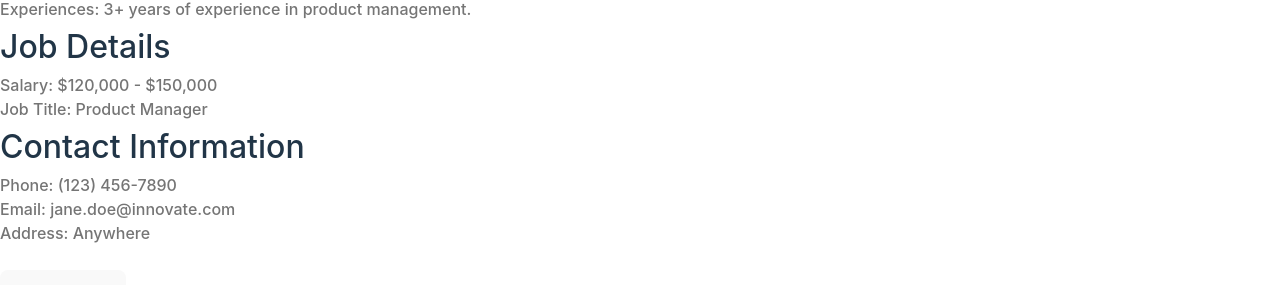
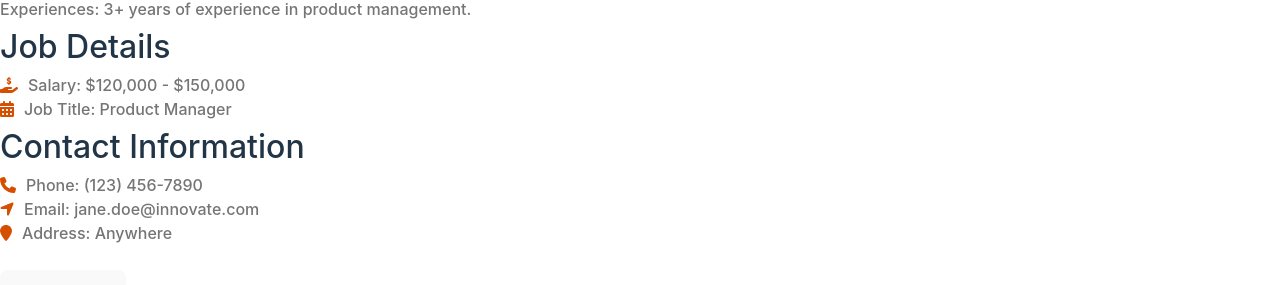
Before and after one commit to SumonaShimu/Be-Recruited-Client, a React (Vite) app: page /details/1 in a window 1280 px wide. Shown: the part 659-944 px from the top of the page. Built offline with nearby package versions, Linux system fonts and the light colour scheme.

Commit message:
icon added

```diff
--- a/package.json
+++ b/package.json
@@ -9,6 +9,11 @@
     "preview": "vite preview"
   },
   "dependencies": {
+    "@fortawesome/fontawesome-svg-core": "^6.4.0",
+    "@fortawesome/free-brands-svg-icons": "^6.4.0",
+    "@fortawesome/free-regular-svg-icons": "^6.4.0",
+    "@fortawesome/free-solid-svg-icons": "^6.4.0",
+    "@fortawesome/react-fontawesome": "^0.2.0",
     "localforage": "^1.10.0",
     "match-sorter": "^6.3.1",
     "react": "^18.2.0",
--- a/src/component/FeatureJob/Details.jsx
+++ b/src/component/FeatureJob/Details.jsx
@@ -1,5 +1,7 @@
 import React from 'react';
 import { useLoaderData, useParams } from 'react-router-dom';
+import { FontAwesomeIcon } from '@fortawesome/react-fontawesome';
+import { faLocationArrow, faLocationPin, faPhone, faCalendarDays, faHandHoldingDollar } from '@fortawesome/free-solid-svg-icons';
 
 const Details = () => {
     const { id } = useParams();
@@ -13,20 +15,36 @@ const Details = () => {
             </div>
             <div className='details-container grid md:grid-cols-2 gap-4 p-10'>
                 <div>
-                    <p className='mute'><span className='font-bold text-slate-900'>Job Description: </span>{description}</p>
-                    <p className='mute'><span className='font-bold text-slate-900'>Job Responsibility: </span>{responsibility}</p>
-                    <p className='mute'><span className='font-bold text-slate-900'>Educational Requirements: </span>{education}</p>
-                    <p className='mute'><span className='font-bold text-slate-900'>Experiences: </span>{experience}</p>
+                    <p className='mute'>
+                        <span className='font-bold text-slate-900'>Job Description: </span>{description}</p>
+                    <p className='mute'>
+                        <span className='font-bold text-slate-900'>Job Responsibility: </span>{responsibility}</p>
+                    <p className='mute'>
+                        <span className='font-bold text-slate-900'>Educational Requirements: </span>{education}</p>
+                    <p className='mute'>
+                        <span className='font-bold text-slate-900'>Experiences: </span>{experience}</p>
                 </div>
                 <div className='bg-orange-100 p-10 rounded-xl'>
                     <h2>Job Details</h2>
-                    <p className='mute'><span className='font-bold text-slate-900'>Salary: </span>{salary}</p>
-                    <p className='mute'><span className='font-bold text-slate-900'>Job Title: </span>{title}</p>
+                    <p className='mute'>
+                        <FontAwesomeIcon icon={faHandHoldingDollar} className="icon"/>
+                        <span className='font-bold text-slate-900'>Salary: </span>{salary}</p>
+                    <p className='mute'>
+                        <FontAwesomeIcon icon={faCalendarDays} className="icon"/>
+                        <span className='font-bold text-slate-900'>Job Title: </span>{title}</p>
                     <h2>Contact Information</h2>
-                    <p className='mute'><span className='font-bold text-slate-900'>Phone: </span>{phone}</p>
-                    <p className='mute'><span className='font-bold text-slate-900'>Email: </span>{email}</p>
-                    <p className='mute'><span className='font-bold text-slate-900'>Address: </span>{location}</p>
-                    <button>Apply Now</button>
+                    <p className='mute'>
+                        <FontAwesomeIcon icon={faPhone} className="icon"/>
+                        <span className='font-bold text-slate-900'>Phone: </span>{phone}</p>
+                    <p className='mute'>
+                        <FontAwesomeIcon icon={faLocationArrow} className="icon"/>
+                        <span className='font-bold text-slate-900'>Email: </span>{email}</p>
+                    <p className='mute'>
+                        <FontAwesomeIcon icon={faLocationPin} className="icon"/>
+                        <span className='font-bold text-slate-900'>Address: </span>{location}</p>
+                    <button className='rounded-full'>Apply Now</button>
+
+
                 </div>
             </div>
         </div>
--- a/src/index.css
+++ b/src/index.css
@@ -139,3 +139,7 @@ button:focus-visible {
   align-items: center;
   justify-content: center;
 }
+.icon{
+  color: rgb(214, 79, 1);
+  margin-right: 10px;
+}
```
Also changed, not shown: 1 other file (tests, documents, lock files or other folders).
